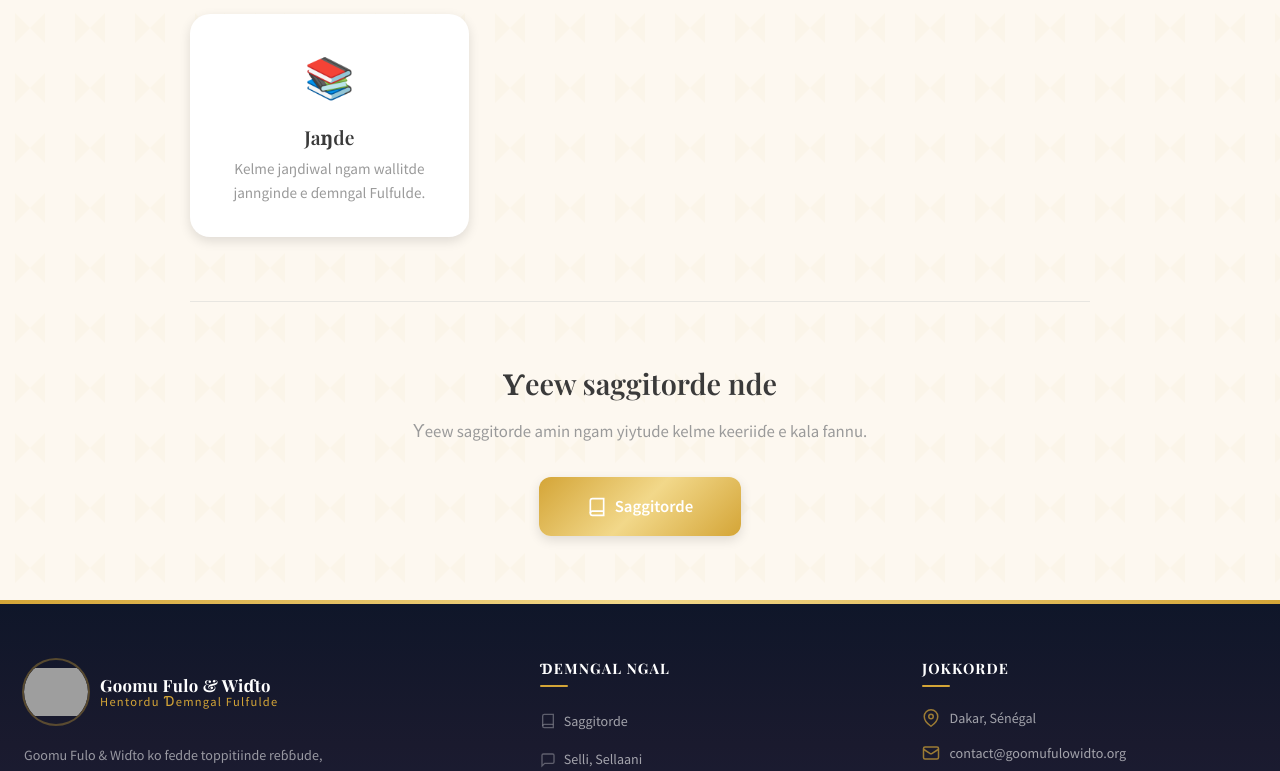
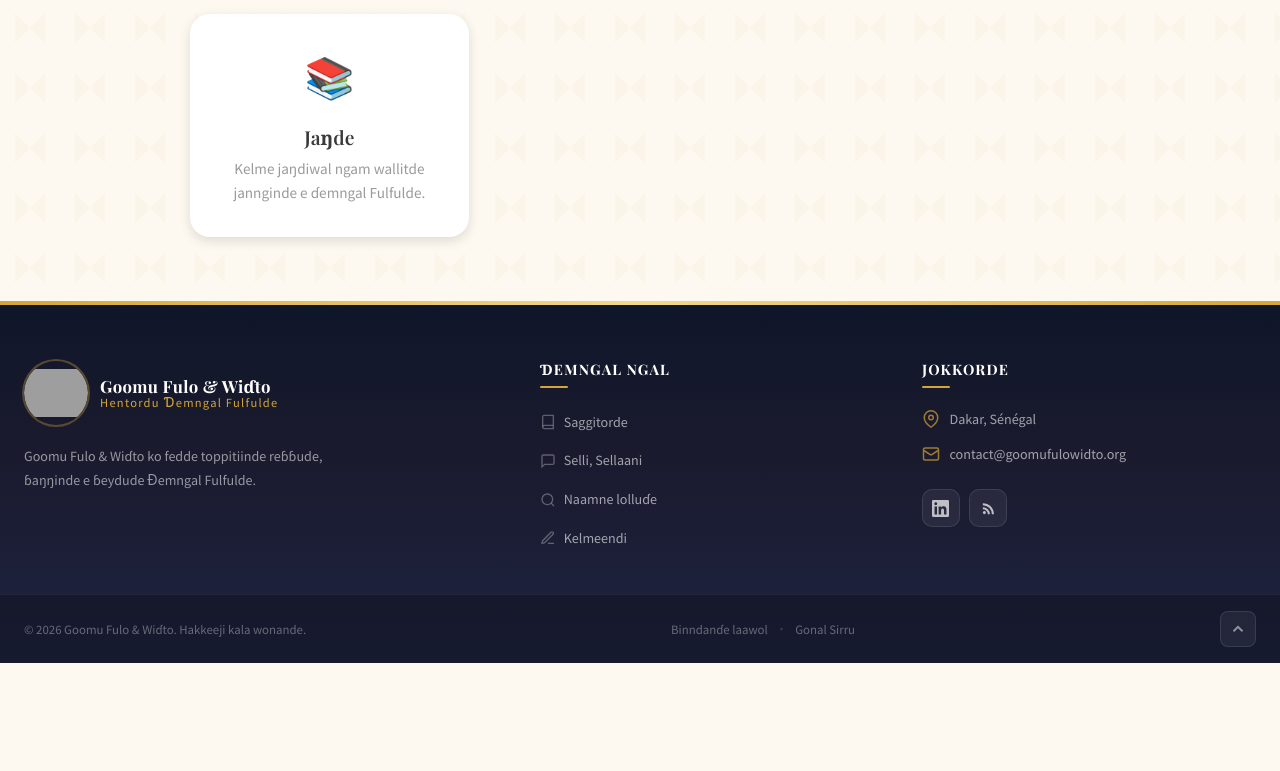
Before and after one commit to leonbathie/academypulaar, a React (Vite) app in the folder academie-react/: page /terminologie in a window 1280 px wide. Shown: the part 1262-2033 px from the top of the page. After the commit the page ends 1925 px from the top, so only its background shows below. Built offline with nearby package versions, Linux system fonts and the light colour scheme; no server answers; grey boxes are pictures that could not be loaded.

Commit message:
fix: supprimer le bouton CTA dictionnaire de la page terminologie

```diff
--- a/academie-react/src/pages/TerminologyPage.jsx
+++ b/academie-react/src/pages/TerminologyPage.jsx
@@ -49,19 +49,6 @@
                         ))}
                     </div>
                 </section>
-
-                {/* CTA */}
-                <section className="term-cta">
-                    <h2>{t('terminology.explore')}</h2>
-                    <p>{t('terminology.exploreText')}</p>
-                    <Link to="/dictionnaire" className="btn-cta">
-                        <svg viewBox="0 0 24 24" fill="none" stroke="currentColor" strokeWidth="2">
-                            <path d="M4 19.5A2.5 2.5 0 0 1 6.5 17H20" />
-                            <path d="M6.5 2H20v20H6.5A2.5 2.5 0 0 1 4 19.5v-15A2.5 2.5 0 0 1 6.5 2z" />
-                        </svg>
-                        {t('nav.dictionary')}
-                    </Link>
-                </section>
             </div>
         </div>
     )
```
